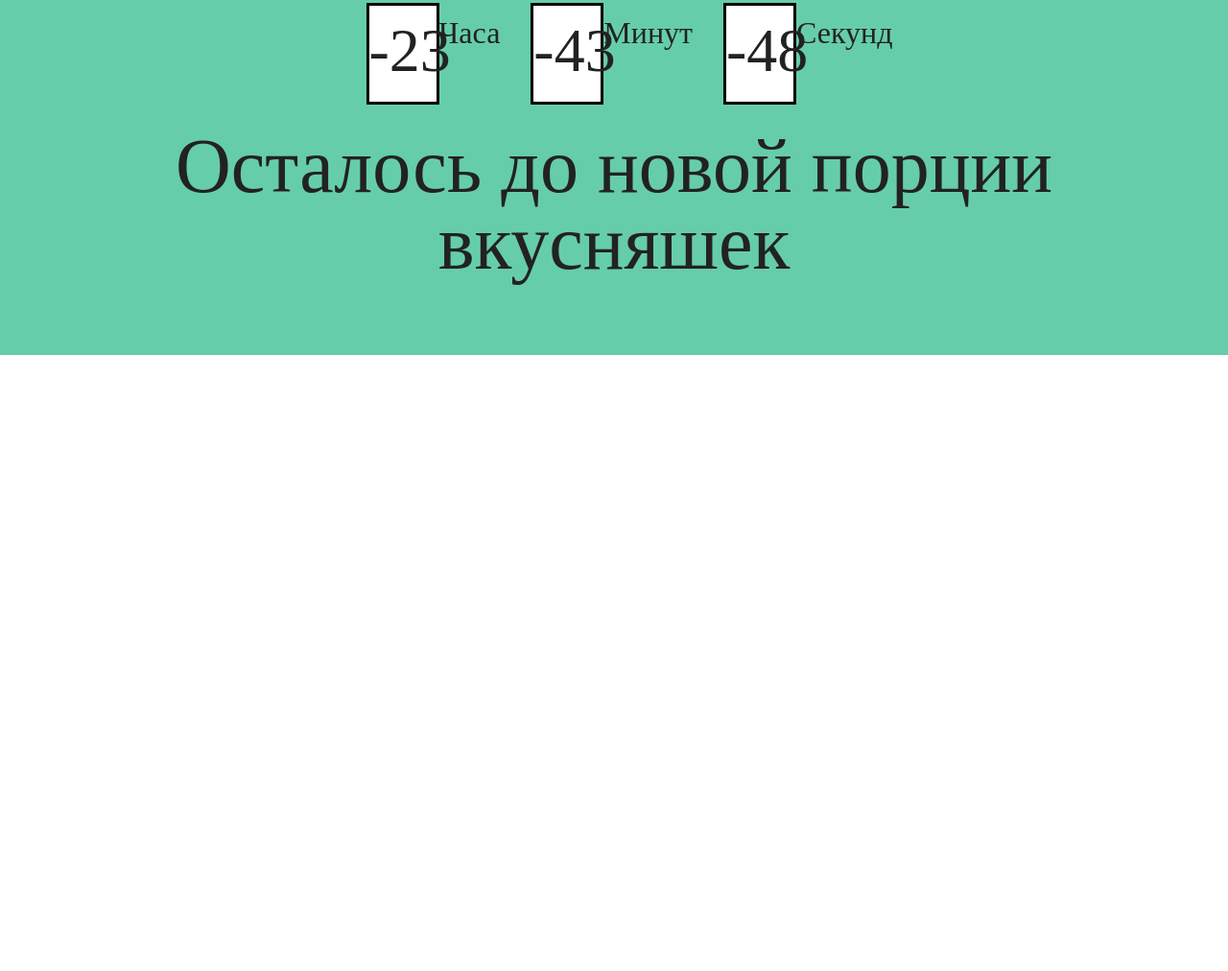
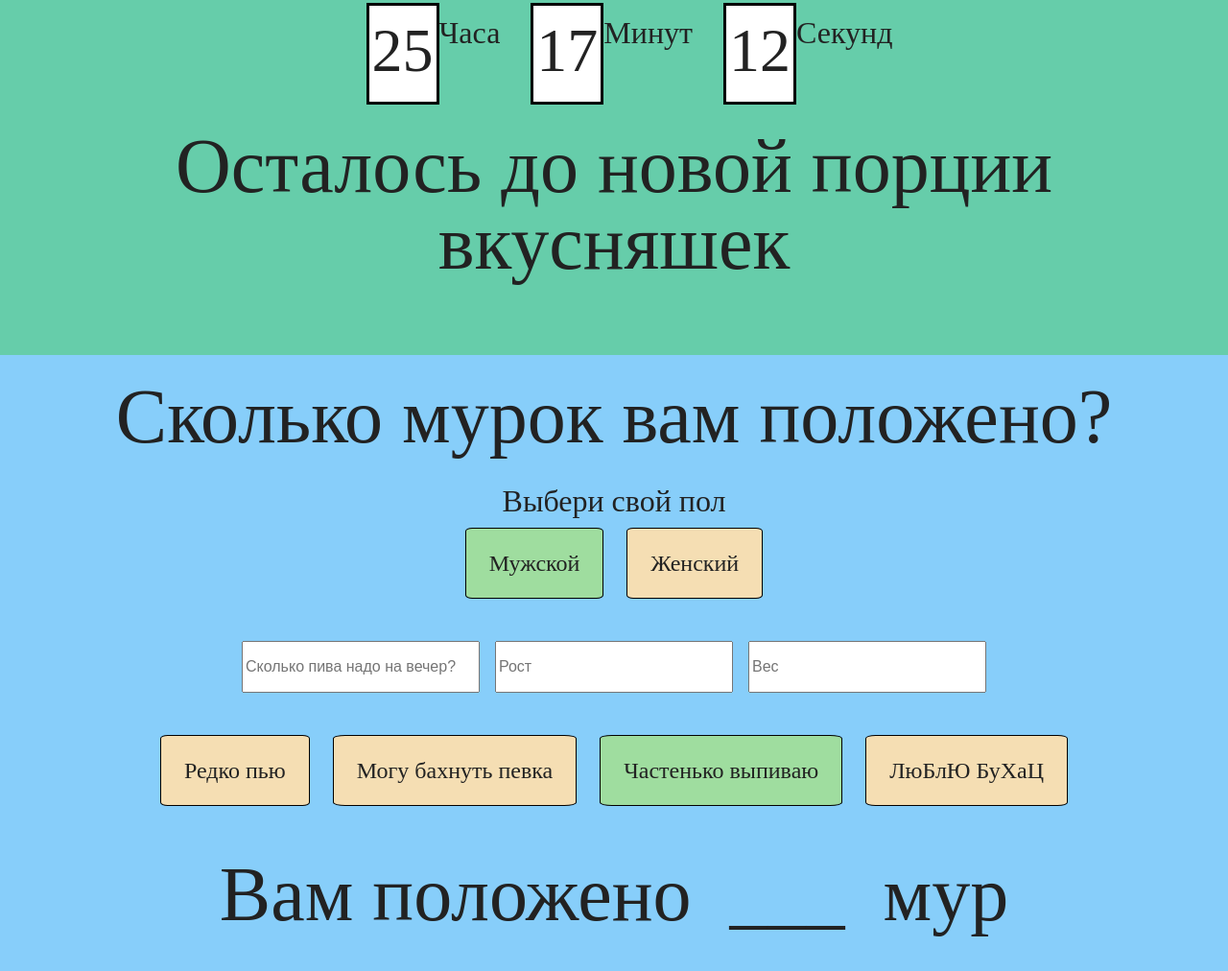
Before and after one commit to vetall4444/Family, a website: page index.html in a window 1280 px wide. Shown: the part 1433-2445 px from the top of the page at 96% size. Before the commit the page ends 1803 px from the top, so only its background shows below. Drawn offline with Linux system fonts and the light colour scheme; no server answers.

Commit message:
add calc

```diff
--- a/index.html
+++ b/index.html
@@ -44,6 +44,7 @@
         </div>
       </div>
     </div>
+
     <div class="Food" id="moor">
       <div class="FavoriteEat">
         <h2>Любимые блюда</h2>
@@ -92,6 +93,7 @@
         <div class="Arrow right"><img src="img/arrow.png" alt=""></div>
       </div>
     </div>
+
     <div class="FormFamily" id="meow">
       <div class="FavoriteEat">
         <h2>Хочу быть частью вашей семьи</h2>
@@ -129,6 +131,42 @@
         <h2>Осталось до новой порции вкусняшек</h2>
       </div>
     </div>
+    <div class="BlockMeow">
+      <div class="FavoriteEat FavoriteEat_meow">
+        <h2>Сколько мурок вам положено?</h2>
+      </div>
+      <div id="gender">
+        <h3>Выбери свой пол</h3>
+        <div class="sexGender chooseGender">
+          <div class='sex active' id="male">Мужской</div>
+          <div class='sex' id="female">Женский</div>
+        </div>
+      </div>
+      <div class="MeowData">
+        <form action="">
+          <div class="inputData">
+            <input type="text" name="beer" id="pivo" placeholder='Сколько пива надо на вечер?'>
+          </div>
+          <div class="inputData">
+            <input type="text" name="weight" id="ves" placeholder='Рост'>
+          </div>
+          <div class="inputData">
+            <input type="text" name="height" id="rost" placeholder='Вес'>
+          </div>
+        </form>
+      </div>
+      <div class="alcoLevel chooseGender">
+        <div class='alco sex ' data-alco='2'>Редко пью</div>
+        <div class='alco sex' data-alco='1.8'>Могу бахнуть певка</div>
+        <div class='alco sex active' data-alco='1.5'>Частенько выпиваю</div>
+        <div class='alco sex' data-alco='1'>ЛюБлЮ БуХаЦ</div>
+      </div>
+      <div class="chooseGender resultMeow">
+        <h2>Вам положено &nbsp</h2>
+        <h2 id='result'> ___ </h2>
+        <h2 >&nbsp мур</h2>
+      </div>
+    </div>
     <div class=" hide ModalForm ">
       <div class="color">
         <h3>Форма связи</h3>
--- a/js/script.js
+++ b/js/script.js
@@ -39,7 +39,7 @@ window.addEventListener('DOMContentLoaded', () => {
     const hours = timeBlock.querySelector('#Hours p');
     const minutes = timeBlock.querySelector('#Minutes p');
     const seconds = timeBlock.querySelector('#Seconds p');
-    const deadLine = new Date('2021', '07', "10", "12", '56', '48');
+    const deadLine = new Date('2021', '07', "12", "12", '56', '48');
     const calcTime = function (overTime) {
         const current = new Date();
         const fullTime = overTime - current;
@@ -159,7 +159,6 @@ window.addEventListener('DOMContentLoaded', () => {
         const c = await fetch('http://localhost:3000/menu');
         return await c.json();
     }
-
     async function showCards() {
         await getCards()
             .then(data => data.forEach(({
@@ -171,7 +170,7 @@ window.addEventListener('DOMContentLoaded', () => {
                 FoodCards.innerHTML += new CardFood(altimg, img, title, descr).render();
             }));
     }
-    let position = 0;
+    let position = 434;
     async function wait() {
         await showCards();
         const oneCard = document.querySelectorAll('.FoodCard');
@@ -182,17 +181,15 @@ window.addEventListener('DOMContentLoaded', () => {
         FoodCards.style.width = width * countCard - 3 + "px";
         const left = document.querySelector('.Arrow.left');
         const right = document.querySelector('.Arrow.right');
-        left.addEventListener('click', e => {
-            if (position > width * (countCard - 3)-1)
+        right.addEventListener('click', e => {
+            if (position > width * (countCard - 3) - 1)
                 position = 0;
             else
                 position += width;
             FoodCards.style.transform = `translateX(-${position}px)`;
             console.log(position);
-
-
         });
-        right.addEventListener('click', e => {
+        left.addEventListener('click', e => {
             if (position < 1)
                 position = width * (countCard - 3);
             else
@@ -200,8 +197,72 @@ window.addEventListener('DOMContentLoaded', () => {
             console.log(position);
             FoodCards.style.transform = `translateX(-${position}px)`;
         });
-
     }
     wait();
+    let sex = 'male',
+        beer,
+        weight,
+        height,
+        koef=1.5;
+
+    function calcMoor() {
+        const res = document.querySelector('#result');
+        if (sex && beer && weight && height && koef) {
+            if (sex === 'male')
+                res.textContent = Math.round((3 * beer) + (0.6 * weight) + (0.8 * height) * koef);
+            else if (sex === 'female') {
+                res.textContent = Math.round((5 * beer) + (0.6 * weight) + (0.9 * height) * koef);
+            }
+        }
+        else{
+            res.textContent = '___';
+        }
+    }
+
+    function getStaticData(parent) {
+        const elements = document.querySelectorAll(`${parent} div`);
+        elements.forEach(element => element.addEventListener('click', e => {
+            for (let i = 0; i < elements.length; i++) {
+                if (elements[i] === e.target) {
+                    e.target.classList.add('active');
+                    if (e.target.getAttribute('id'))
+                        sex = e.target.getAttribute('id');
+                    else if (e.target.getAttribute('data-alco')) {
+                        koef = +e.target.getAttribute('data-alco');
+                    }
+                } else
+                    elements[i].classList.remove('active');
+            }
+            calcMoor();
+        }));
+    }
+
+    function getDynamicData(selector) {
+        const input = document.querySelector(selector);
+        input.addEventListener('input', e => {
+            if (input.value.match(/\D/))
+                input.style.border = '3px solid red';
+            else {
+                input.style.border = 'none';
+            }
+            if (e.target.getAttribute('name') === 'beer') {
+                beer = input.value;
+                calcMoor();
+            } else if (e.target.getAttribute('name') === 'weight') {
+                weight = input.value;
+                calcMoor();
+            } else if (e.target.getAttribute('name') === 'height') {
+                height = input.value;
+                calcMoor();
+            }
+        });
+    }
+    calcMoor();
+    getStaticData('.alcoLevel.chooseGender');
+    getStaticData('.sexGender.chooseGender');
+    getDynamicData('#pivo');
+    getDynamicData('#rost');
+    getDynamicData('#ves');
+
 
 });
--- a/style/style.css
+++ b/style/style.css
@@ -226,9 +226,10 @@
   display: flex;
 }
 
-.Arrow{
+.Arrow {
   margin: auto;
 }
+
 .Arrow img {
   width: 100px;
 }
@@ -236,3 +237,59 @@
 .right img {
   transform: scale(-1, 1);
 }
+
+#gender h3 {
+  text-align: center;
+  font-size: 2em;
+}
+
+.chooseGender {
+  display: flex;
+  justify-content: center;
+  font-size: 1.5em;
+}
+
+.sex {
+  border: 1px solid black;
+  padding: 1em;
+  background-color: wheat;
+  border-radius: 5%;
+  margin: 0.5em;
+}
+
+.active {
+  background-color: rgb(159, 221, 159);
+}
+
+.FavoriteEat_meow {
+  padding-bottom: 0.4em;
+}
+
+.MeowData form {
+  display: flex;
+  justify-content: center;
+}
+
+.MeowData {
+  margin-top: 1.5em;
+
+}
+
+.inputData {
+  margin: 0.5em;
+}
+
+.inputData input {
+  width: 15em;
+  height: 3em;
+}
+.alcoLevel{
+  margin-top: 1em;
+}
+.resultMeow{
+  font-size: 5em;
+  padding: 0.5em;
+}
+.sex:hover{
+  cursor: pointer;
+}
```
